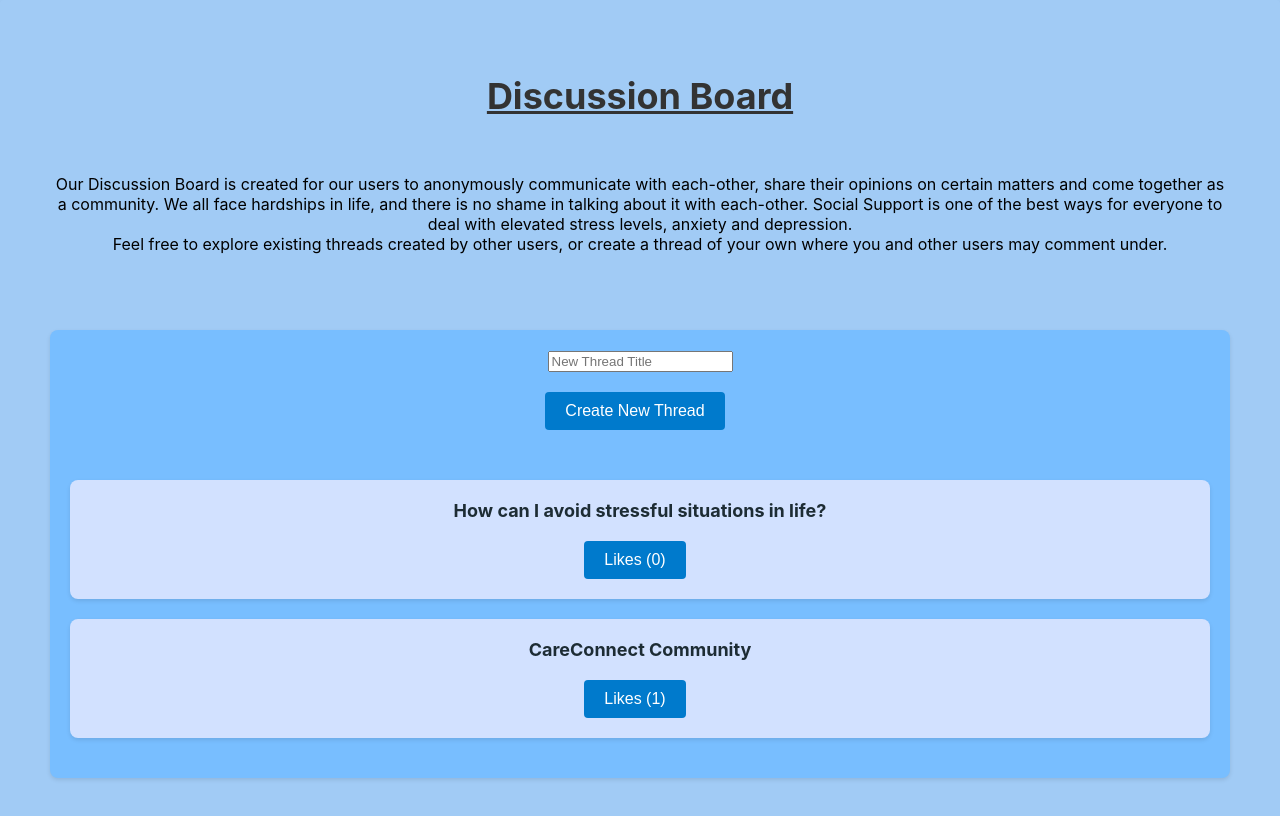
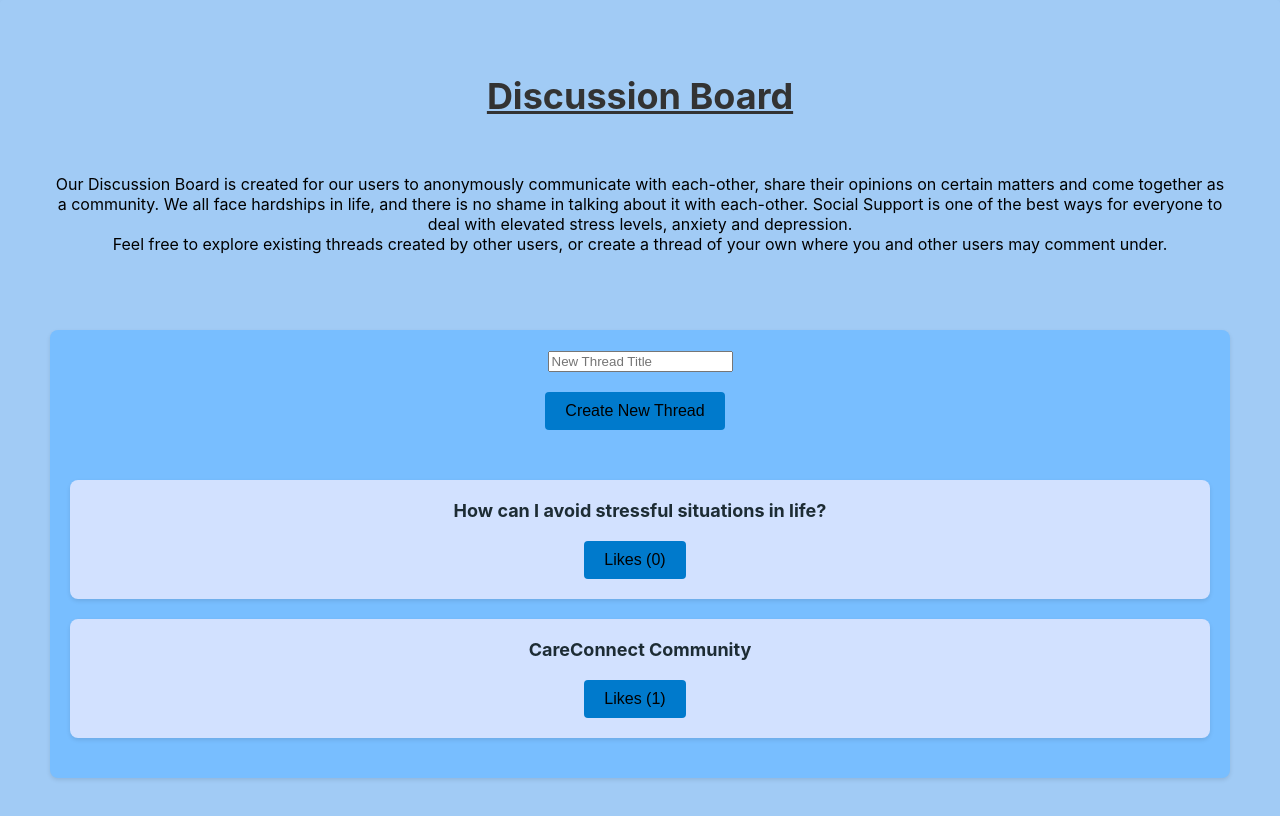
Before and after one commit to WSU-4110/CareConnect, a React (Create React App) app in the folder client/: page /discussion-threads in a window 1280 px wide. Shown: the top 816 px of the page. Built offline with nearby package versions, Linux system fonts and the light colour scheme.

Commit message:
Update DiscussionThreads

```diff
--- a/client/src/components/DiscussionThreads/DiscussionThreads.css
+++ b/client/src/components/DiscussionThreads/DiscussionThreads.css
@@ -58,9 +58,10 @@ body {
   .thread-link:hover {
     color: #007acc;
   }
+
   button {
     background-color: #007acc; /* Button background color */
-    color: #fff; /* Button text color */
+    color: #000000; /* Button text color */
     padding: 10px 20px; /* Button padding */
     border: none; /* Remove button border */
     border-radius: 4px; /* Add border radius */
```
